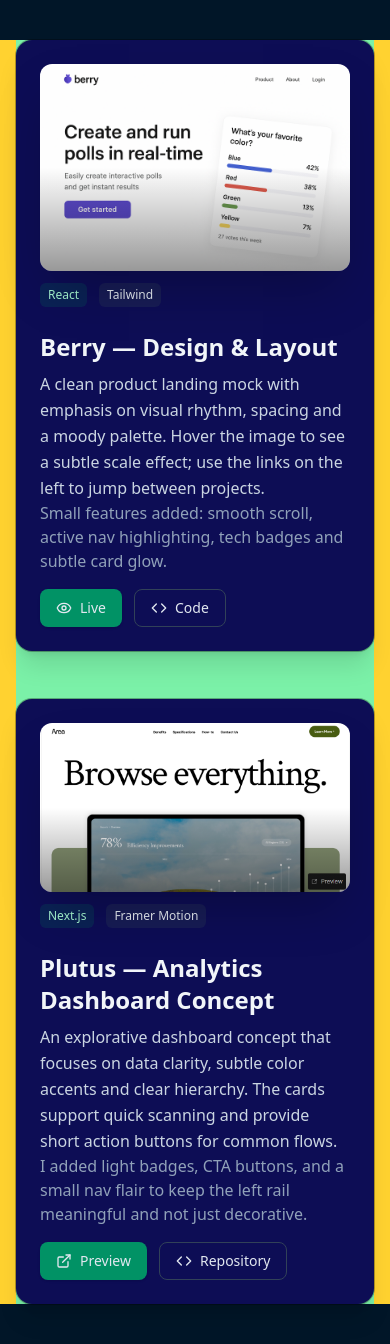
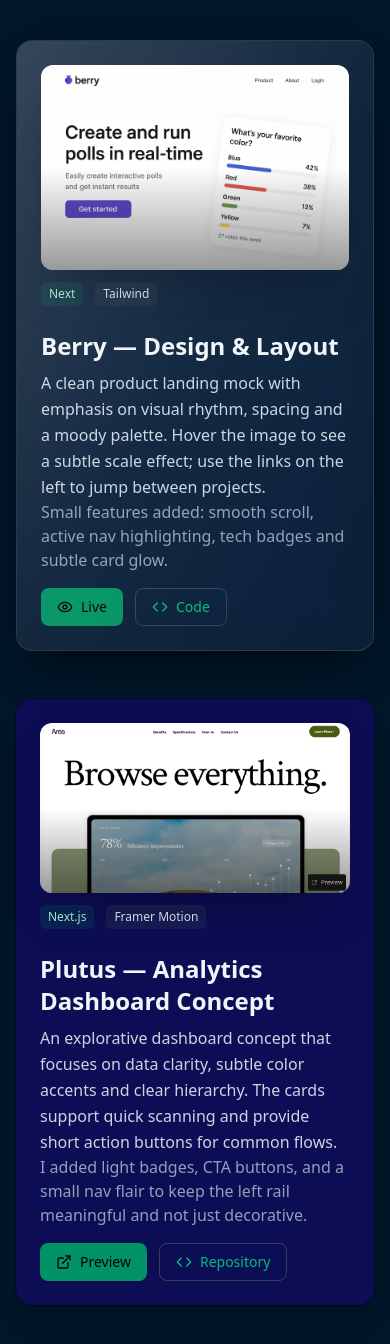
Before and after one commit to Thedrogon/portfolio, a React (Vite) app: page /Projects in a window 390 px wide. Built offline with nearby package versions, Linux system fonts and the light colour scheme.

Commit message:
chnages.

```diff
--- a/src/App.jsx
+++ b/src/App.jsx
@@ -1,6 +1,6 @@
 import React from 'react'
 import Landing from './Landing'
-import { Routes, Route } from 'react-router-dom'
+import { Routes, Route, Navigate } from 'react-router-dom'
 import Projects from './Projects'
 import Errors from './Errors'
 
@@ -9,7 +9,7 @@ const App = () => {
     <Routes>
         <Route path='/' element={<Landing/>}/>
         <Route path='/Projects' element={<Projects/>}/>
-        <Route path='*' element={<Errors/>}/>
+        <Route path='*' element={<Navigate to='/' replace/>}/>
     </Routes>
 
   )
--- a/src/Projects.jsx
+++ b/src/Projects.jsx
@@ -1,18 +1,22 @@
-import "./index.css";
-import Area from "./assets/Area.png";
-import Berry from "./assets/berry-plan.png";
-import { ExternalLink, Code, Eye } from "lucide-react";
+import './index.css';
+import Area from './assets/Area.png';
+import Berry from './assets/berry-plan.png';
+import { ExternalLink, Code, Eye } from 'lucide-react';
 // framer-motion removed per request
+
+
 
 const Projects = () => {
   return (
-    <div className="max-w-7xl mx-auto my-10 px-4 md:px-8  items-center  text-slate-200 bg-amber-300">
-      <main className=" flex flex-col items-center justify-center gap-12 bg-green-300">
+    <div className="text-slate-20 mx-auto my-10 max-w-7xl items-center px-4 md:px-8">
+      <main className="flex flex-col items-center justify-center gap-12">
         <section
           id="Berry"
-          className="p-6 bg-[#0D0D55] rounded-2xl shadow-xl ring-1 ring-black/30"
+          className="relative overflow-hidden rounded-2xl border border-white/12 bg-[color-mix(in_oklch,white_4%,transparent)] p-6 shadow-[0_24px_48px_-24px_oklch(0%_0_0/0.9)] backdrop-blur-xl backdrop-saturate-150 cursor-pointer"
         >
-          <div className="flex flex-col lg:flex-row gap-6 items-start transition-all">
+          <div className="pointer-events-none absolute inset-0 bg-linear-to-br from-white/18 via-white/4 to-transparent" />
+
+          <div className="flex flex-col items-start gap-6 transition-all lg:flex-row">
             <div className="shrink-0">
               <div className="relative overflow-hidden rounded-xl shadow-2xl">
                 <img
@@ -20,52 +24,49 @@ const Projects = () => {
                   alt="Berry project"
                   width={768}
                   height={1024}
-                  className="block aspect-3/2 max-w-full sm:w-72 lg:w-96 object-cover transform transition-transform duration-300 hover:scale-105"
+                  className="block aspect-3/2 max-w-full transform object-cover transition-transform duration-300 hover:scale-105 sm:w-72 lg:w-96"
                 />
-                <div className="absolute inset-0 bg-linear-to-t from-black/40 via-transparent to-transparent pointer-events-none" />
+                <div className="pointer-events-none absolute inset-0 bg-linear-to-t from-black/40 via-transparent to-transparent" />
               </div>
               <div className="mt-3 flex items-center gap-3">
-                <span className="inline-flex items-center px-2 py-1 rounded-md bg-emerald-700/20 text-emerald-200 text-xs">
-                  React
+                <span className="inline-flex items-center rounded-md bg-emerald-700/20 px-2 py-1 text-xs text-emerald-200">
+                  Next
                 </span>
-                <span className="inline-flex items-center px-2 py-1 rounded-md bg-slate-700/30 text-slate-200 text-xs">
+                <span className="inline-flex items-center rounded-md bg-slate-700/30 px-2 py-1 text-xs text-slate-200">
                   Tailwind
                 </span>
               </div>
             </div>
 
             <div className="prose prose-invert max-w-none lg:max-w-xl">
-              <h3 className="text-2xl font-semibold text-slate-100 mb-2">
+              <h3 className="mb-2 text-2xl font-semibold text-slate-100">
                 Berry — Design & Layout
               </h3>
-              <p className="text-slate-300 leading-relaxed">
-                A clean product landing mock with emphasis on visual rhythm,
-                spacing and a moody palette. Hover the image to see a subtle
-                scale effect; use the links on the left to jump between
-                projects.
+              <p className="leading-relaxed text-slate-300">
+                A clean product landing mock with emphasis on visual rhythm, spacing and a
+                moody palette. Hover the image to see a subtle scale effect; use the links
+                on the left to jump between projects.
               </p>
 
               <p className="text-slate-400">
-                Small features added: smooth scroll, active nav highlighting,
-                tech badges and subtle card glow.
+                Small features added: smooth scroll, active nav highlighting, tech badges
+                and subtle card glow.
               </p>
 
               <div className="mt-4 flex gap-3">
                 <a
-                  className="inline-flex items-center gap-2 px-4 py-2 rounded-lg bg-emerald-600/95 hover:bg-emerald-500 transition-shadow shadow"
+                  className="inline-flex items-center gap-2 rounded-lg bg-emerald-600/95 px-4 py-2 shadow transition-shadow hover:bg-emerald-500"
                   href="#"
-                  onClick={(e) => e.preventDefault()}
+                  onClick={e => e.preventDefault()}
                 >
-                  <Eye size={16} />{" "}
-                  <span className="font-medium text-sm">Live</span>
+                  <Eye size={16} /> <span className="text-sm font-medium">Live</span>
                 </a>
                 <a
-                  className="inline-flex items-center gap-2 px-4 py-2 rounded-lg border border-slate-700 hover:border-emerald-400 transition"
+                  className="inline-flex items-center gap-2 rounded-lg border border-slate-700 px-4 py-2 transition hover:border-emerald-400"
                   href="#"
-                  onClick={(e) => e.preventDefault()}
+                  onClick={e => e.preventDefault()}
                 >
-                  <Code size={16} />{" "}
-                  <span className="font-medium text-sm">Code</span>
+                  <Code size={16} className='text-emerald-500' /> <span className="text-sm font-medium text-emerald-500">Code</span>
                 </a>
               </div>
             </div>
@@ -74,9 +75,9 @@ const Projects = () => {
 
         <section
           id="Plutus"
-          className="p-6 bg-[#0D0D55] rounded-2xl shadow-xl ring-1 ring-black/30"
+          className="rounded-2xl bg-[#0D0D55] p-6 shadow-xl ring-1 ring-black/30"
         >
-          <div className="flex flex-col lg:flex-row-reverse gap-6 items-start transition-all">
+          <div className="flex flex-col items-start gap-6 transition-all lg:flex-row-reverse">
             <div className="shrink-0">
               <div className="relative overflow-hidden rounded-xl shadow-2xl">
                 <img
@@ -84,52 +85,51 @@ const Projects = () => {
                   alt="Plutus project"
                   width={700}
                   height={1024}
-                  className="block aspect-1 max-w-full sm:w-72 lg:w-96 object-cover transform transition-transform duration-300 hover:scale-105"
+                  className="aspect-1 block max-w-full transform object-cover transition-transform duration-300 hover:scale-105 sm:w-72 lg:w-96"
                 />
-                <div className="absolute inset-0 bg-linear-to-t from-black/40 via-transparent to-transparent pointer-events-none" />
+                <div className="pointer-events-none absolute inset-0 bg-linear-to-t from-black/40 via-transparent to-transparent" />
               </div>
               <div className="mt-3 flex items-center gap-3">
-                <span className="inline-flex items-center px-2 py-1 rounded-md bg-emerald-700/20 text-emerald-200 text-xs">
+                <span className="inline-flex items-center rounded-md bg-emerald-700/20 px-2 py-1 text-xs text-emerald-200">
                   Next.js
                 </span>
-                <span className="inline-flex items-center px-2 py-1 rounded-md bg-slate-700/30 text-slate-200 text-xs">
+                <span className="inline-flex items-center rounded-md bg-slate-700/30 px-2 py-1 text-xs text-slate-200">
                   Framer Motion
                 </span>
               </div>
             </div>
 
             <div className="prose prose-invert max-w-none lg:max-w-xl">
-              <h3 className="text-2xl font-semibold text-slate-100 mb-2">
+              <h3 className="mb-2 text-2xl font-semibold text-slate-100">
                 Plutus — Analytics Dashboard Concept
               </h3>
-              <p className="text-slate-300 leading-relaxed">
-                An explorative dashboard concept that focuses on data clarity,
-                subtle color accents and clear hierarchy. The cards support
-                quick scanning and provide short action buttons for common
-                flows.
+              <p className="leading-relaxed text-slate-300">
+                An explorative dashboard concept that focuses on data clarity, subtle
+                color accents and clear hierarchy. The cards support quick scanning and
+                provide short action buttons for common flows.
               </p>
 
               <p className="text-slate-400">
-                I added light badges, CTA buttons, and a small nav flair to keep
-                the left rail meaningful and not just decorative.
+                I added light badges, CTA buttons, and a small nav flair to keep the left
+                rail meaningful and not just decorative.
               </p>
 
               <div className="mt-4 flex gap-3">
                 <a
-                  className="inline-flex items-center gap-2 px-4 py-2 rounded-lg bg-emerald-600/95 hover:bg-emerald-500 transition-shadow shadow"
+                  className="inline-flex items-center gap-2 rounded-lg bg-emerald-600/95 px-4 py-2 shadow transition-shadow hover:bg-emerald-500"
                   href="#"
-                  onClick={(e) => e.preventDefault()}
+                  onClick={e => e.preventDefault()}
                 >
-                  <ExternalLink size={16} />{" "}
-                  <span className="font-medium text-sm">Preview</span>
+                  <ExternalLink size={16} />{' '}
+                  <span className="text-sm font-medium">Preview</span>
                 </a>
                 <a
-                  className="inline-flex items-center gap-2 px-4 py-2 rounded-lg border border-slate-700 hover:border-emerald-400 transition"
+                  className="inline-flex items-center gap-2 rounded-lg border border-slate-700 px-4 py-2 transition hover:border-emerald-400"
                   href="#"
-                  onClick={(e) => e.preventDefault()}
+                  onClick={e => e.preventDefault()}
                 >
-                  <Code size={16} />{" "}
-                  <span className="font-medium text-sm">Repository</span>
+                  <Code size={16} className='text-emerald-500' />{' '}
+                  <span className="text-sm font-medium text-emerald-500">Repository</span>
                 </a>
               </div>
             </div>
@@ -138,7 +138,7 @@ const Projects = () => {
       </main>
 
       <div className="pointer-events-none fixed right-6 bottom-6 hidden md:block">
-        <div className="px-4 py-2 rounded-2xl bg-black/30 ring-1 ring-emerald-600/20 text-xs text-slate-300">
+        <div className="rounded-2xl bg-black/30 px-4 py-2 text-xs text-slate-300 ring-1 ring-emerald-600/20">
           Keep it moody · subtle motion
         </div>
       </div>
--- /dev/null
+++ b/src/UI/Card.jsx
@@ -0,0 +1,71 @@
+import React from 'react'
+
+
+const Card = () => {
+  return (
+    <section
+          id="Berry"
+          className="relative overflow-hidden rounded-2xl border border-white/12 bg-[color-mix(in_oklch,white_4%,transparent)] p-6 shadow-[0_24px_48px_-24px_oklch(0%_0_0/0.9)] backdrop-blur-xl backdrop-saturate-150"
+        >
+          <div className="pointer-events-none absolute inset-0 bg-linear-to-br from-white/18 via-white/4 to-transparent" />
+
+          <div className="flex flex-col items-start gap-6 transition-all lg:flex-row">
+            <div className="shrink-0">
+              <div className="relative overflow-hidden rounded-xl shadow-2xl">
+                <img
+                  src={Berry}
+                  alt="Berry project"
+                  width={768}
+                  height={1024}
+                  className="block aspect-3/2 max-w-full transform object-cover transition-transform duration-300 hover:scale-105 sm:w-72 lg:w-96"
+                />
+                <div className="pointer-events-none absolute inset-0 bg-linear-to-t from-black/40 via-transparent to-transparent" />
+              </div>
+              <div className="mt-3 flex items-center gap-3">
+                <span className="inline-flex items-center rounded-md bg-emerald-700/20 px-2 py-1 text-xs text-emerald-200">
+                  React
+                </span>
+                <span className="inline-flex items-center rounded-md bg-slate-700/30 px-2 py-1 text-xs text-slate-200">
+                  Tailwind
+                </span>
+              </div>
+            </div>
+
+            <div className="prose prose-invert max-w-none lg:max-w-xl">
+              <h3 className="mb-2 text-2xl font-semibold text-slate-100">
+                Berry — Design & Layout
+              </h3>
+              <p className="leading-relaxed text-slate-300">
+                A clean product landing mock with emphasis on visual rhythm, spacing and a
+                moody palette. Hover the image to see a subtle scale effect; use the links
+                on the left to jump between projects.
+              </p>
+
+              <p className="text-slate-400">
+                Small features added: smooth scroll, active nav highlighting, tech badges
+                and subtle card glow.
+              </p>
+
+              <div className="mt-4 flex gap-3">
+                <a
+                  className="inline-flex items-center gap-2 rounded-lg bg-emerald-600/95 px-4 py-2 shadow transition-shadow hover:bg-emerald-500"
+                  href="#"
+                  onClick={e => e.preventDefault()}
+                >
+                  <Eye size={16} /> <span className="text-sm font-medium">Live</span>
+                </a>
+                <a
+                  className="inline-flex items-center gap-2 rounded-lg border border-slate-700 px-4 py-2 transition hover:border-emerald-400"
+                  href="#"
+                  onClick={e => e.preventDefault()}
+                >
+                  <Code size={16} className='text-emerald-500' /> <span className="text-sm font-medium text-emerald-500">Code</span>
+                </a>
+              </div>
+            </div>
+          </div>
+        </section>
+  )
+}
+
+export default Card
--- /dev/null
+++ b/src/UI/Object.js
@@ -0,0 +1,8 @@
+const Berry = {
+  id: 'berry',
+  src: './assets/berry-plan.png',
+  frameworks: ['Next', 'tailwind'],
+  title: 'Berry — Design & Layout',
+  para1: 'A clean product landing mock with emphasis on visual rhythm, spacing and a moody palette. Hover the image to see a subtle scale effect; use the links on the left to jump between projects.',
+  para2: 'Small features added: smooth scroll, active nav highlighting, tech badges and subtle card glow.',
+};
--- a/src/index.css
+++ b/src/index.css
@@ -7,7 +7,13 @@
   --color-pearl-black: oklch(19.4% .047 245.441);
   --breakpoint-tablet: 640px;
 }
-
+@utility glass{
+  background: transparent;
+  backdrop-filter: blur(10px);
+  -webkit-backdrop-filter: blur(10px);
+  border-radius: 12px;
+  border: 1px solid rgba(255, 255, 255, 0.2);
+}
 /*
 @layer utilities {
   .scrollbar-thin::-webkit-scrollbar {
```
Also changed, not shown: src/Errors.jsx (+5 -2 lines).
